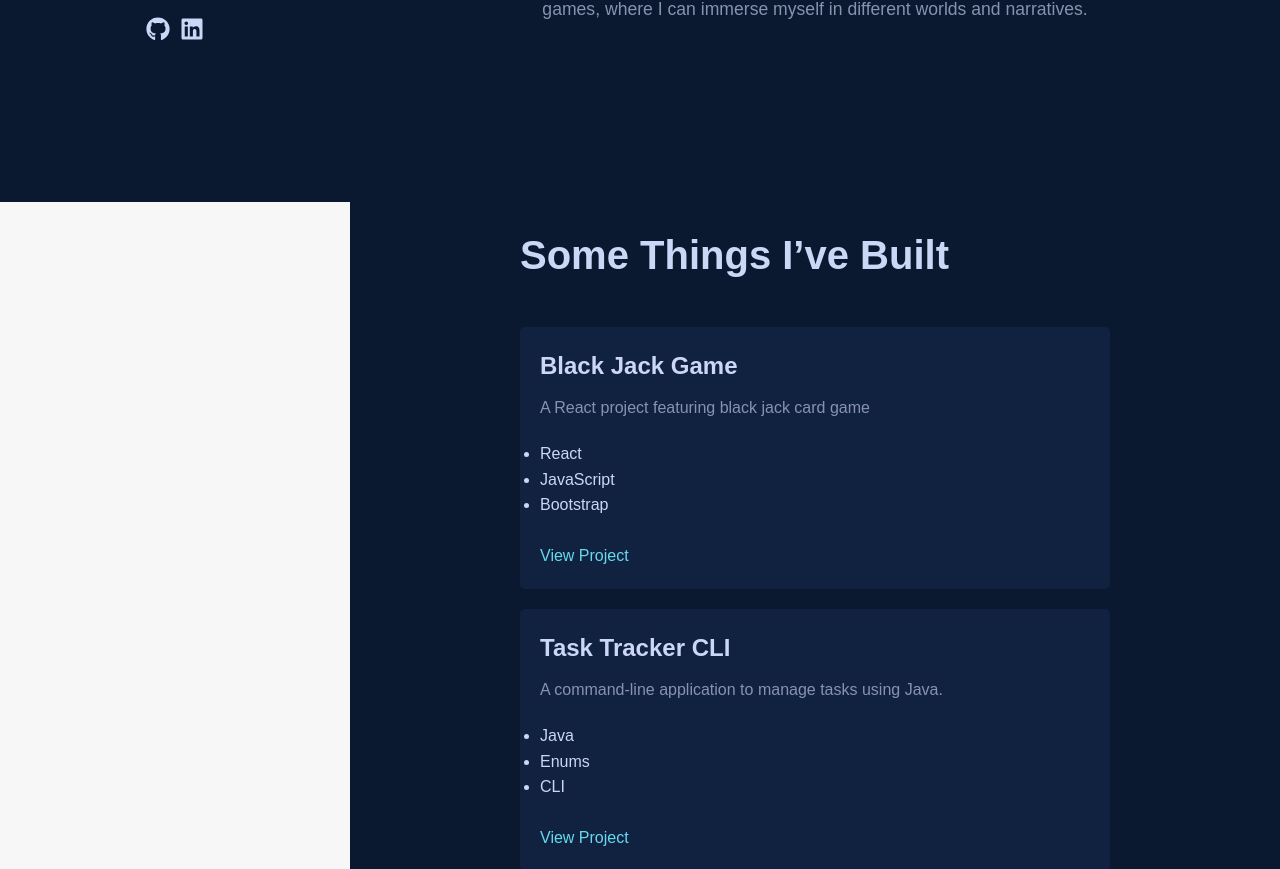
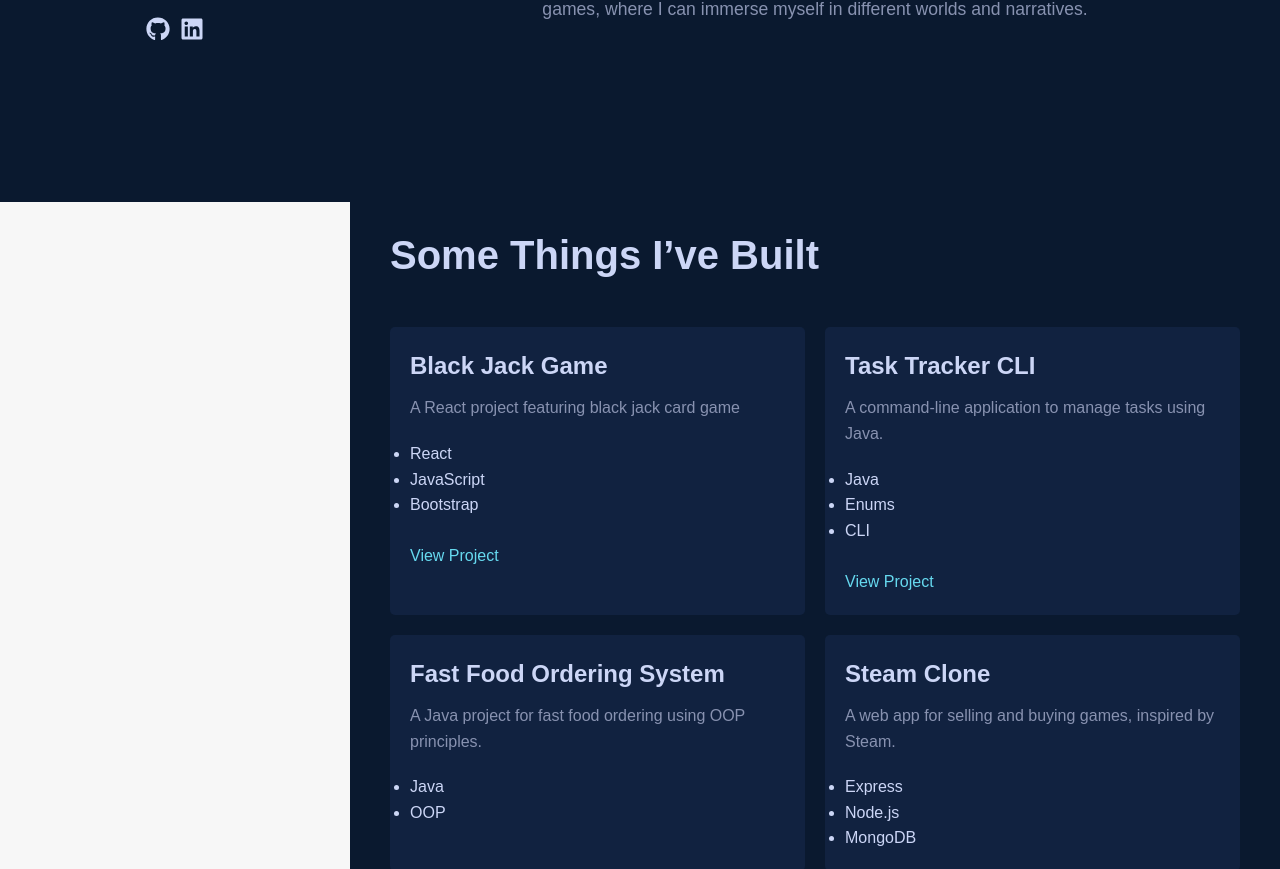
Before and after one commit to chanonpu/chanonpu.github.io, a React (Create React App) app: page / in a window 1280 px wide. Shown: the part 598-1467 px from the top of the page. Built offline with nearby package versions, Linux system fonts and the light colour scheme.

Commit message:
fix project overflow

```diff
--- a/package.json
+++ b/package.json
@@ -40,5 +40,8 @@
       "last 1 firefox version",
       "last 1 safari version"
     ]
+  },
+  "devDependencies": {
+    "gh-pages": "^6.1.1"
   }
 }
--- a/src/components/Projects.js
+++ b/src/components/Projects.js
@@ -4,7 +4,7 @@
 const ProjectsSection = styled.section`
   background-color: #0a192f;
   color: #ccd6f6;
-  padding: 100px 150px;
+  padding: 100px 20px; /* Adjust padding for smaller screens */
   text-align: left;
 
   h2 {
@@ -13,12 +13,12 @@
   }
 
   a {
-  color: #66d9ef;
+    color: #66d9ef;
   }
 
   .project-grid {
     display: grid;
-    grid-template-columns: repeat(auto-fit, minmax(300px, 1fr));
+    grid-template-columns: repeat(auto-fit, minmax(280px, 1fr)); /* Reduced min width */
     gap: 20px;
   }
 
@@ -27,6 +27,7 @@
     padding: 20px;
     border-radius: 5px;
     transition: transform 0.3s ease-in-out;
+    overflow: hidden; /* Prevent overflow in the card */
   }
 
   .project-card:hover {
@@ -42,7 +43,20 @@
     font-size: 1rem;
     color: #8892b0;
   }
+
+  @media (max-width: 768px) { /* Adjust styles for smaller screens */
+    padding: 100px 20px; /* Add some horizontal padding */
+    h2 {
+      font-size: 2rem; /* Smaller font size for headings */
+    }
+
+    .project-grid {
+      grid-template-columns: 1fr; /* Stack cards vertically */
+    }
+  }
 `;
+
+
 
 function Projects() {
   const [projects, setProjects] = useState([]);
@@ -73,7 +87,7 @@
             </ul>
             {project.link ? (
               <a href={project.link} target="_blank" rel="noopener noreferrer">
-                <br/>
+                <br />
                 View Project
               </a>) : (<></>)}
           </div>
```
Also changed, not shown: 1 other file (tests, documents, lock files or other folders).
